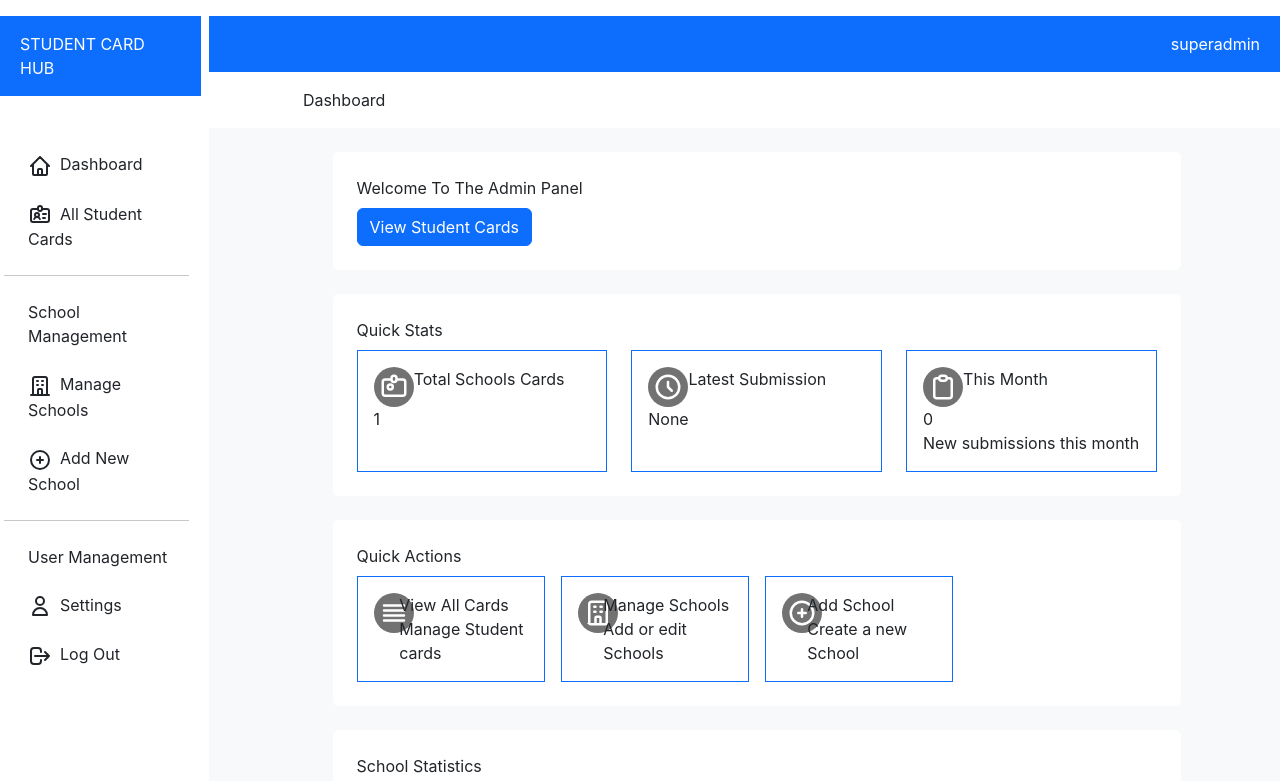
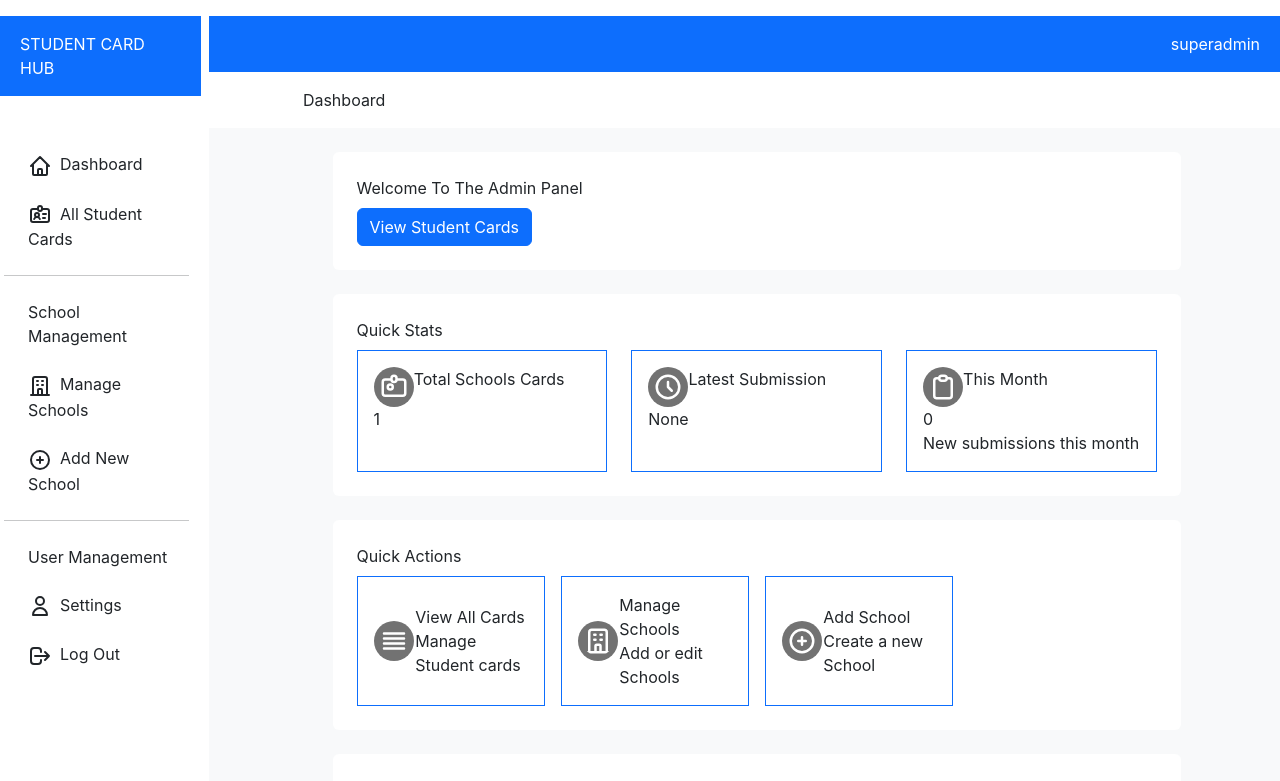
Before and after one commit to itshardlight/student_idcard_react, a React (Create React App) app: page / in a window 1280 px wide. Shown: the top 781 px of the page. Built offline with nearby package versions, Linux system fonts and the light colour scheme.

Commit message:
fixed the gapping in Quick Actions

```diff
--- a/src/mysrc/Dashboard.js
+++ b/src/mysrc/Dashboard.js
@@ -6,7 +6,7 @@ function Dashboard() {
       <div className="webpage">
 
 
-        <div className="body  row" style={{ minHeight: "600px" }}>
+        <div className="body row" style={{ minHeight: "600px" }}>
           <nav className="navbar navbar-light bg-light d-md-none">
             <div className="container-fluid">
               <button
@@ -149,7 +149,7 @@ function Dashboard() {
                   <div className="col mb-2">Welcome To The Admin Panel</div>
                  <div className="col"> <button class="btn btn-primary">View Student Cards</button></div>
                 </div>
-                <div className="container bg-white rounded p-4 mb-4">
+                <div className="container bg-white rounded p-4 mb-4 ">
                   <div className="col mb-2"> Quick Stats</div>
                   <div className="row ">
                     <div className="col-4">
@@ -213,8 +213,8 @@ function Dashboard() {
                   <div className="col mb-2"> Quick Actions</div>
                   <div className="row gx-3">
                     <div className="col-3">
-                      <div className="border border-primary p-3 h-100 d-flex">
-                        <div className="col-2">
+                      <div className="border border-primary p-3 h-100 d-flex align-items-center ">
+                        <div className="col-2 me-3">
                           <svg
                             xmlns="http://www.w3.org/2000/svg"
                             class="h-6 w-6 text-white icon2"
@@ -238,8 +238,8 @@ function Dashboard() {
                     </div>
 
                     <div className="col-3">
-                      <div className="border border-primary p-3 h-100 d-flex">
-                        <div className="col-2">
+                      <div className="border border-primary p-3 h-100 d-flex align-items-center">
+                        <div className="col-2 me-3">
                           <svg
                             xmlns="http://www.w3.org/2000/svg"
                             class="h-6 w-6 text-white icon2"
@@ -263,8 +263,8 @@ function Dashboard() {
                     </div>
 
                     <div className="col-3">
-                      <div className="border border-primary p-3 h-100 d-flex ">
-                        <div className="col-2">
+                      <div className="border border-primary p-3 h-100 d-flex align-items-center">
+                        <div className="col-2 me-3">
                           <svg
                             xmlns="http://www.w3.org/2000/svg"
                             class="h-6 w-6 text-white icon2"
```
